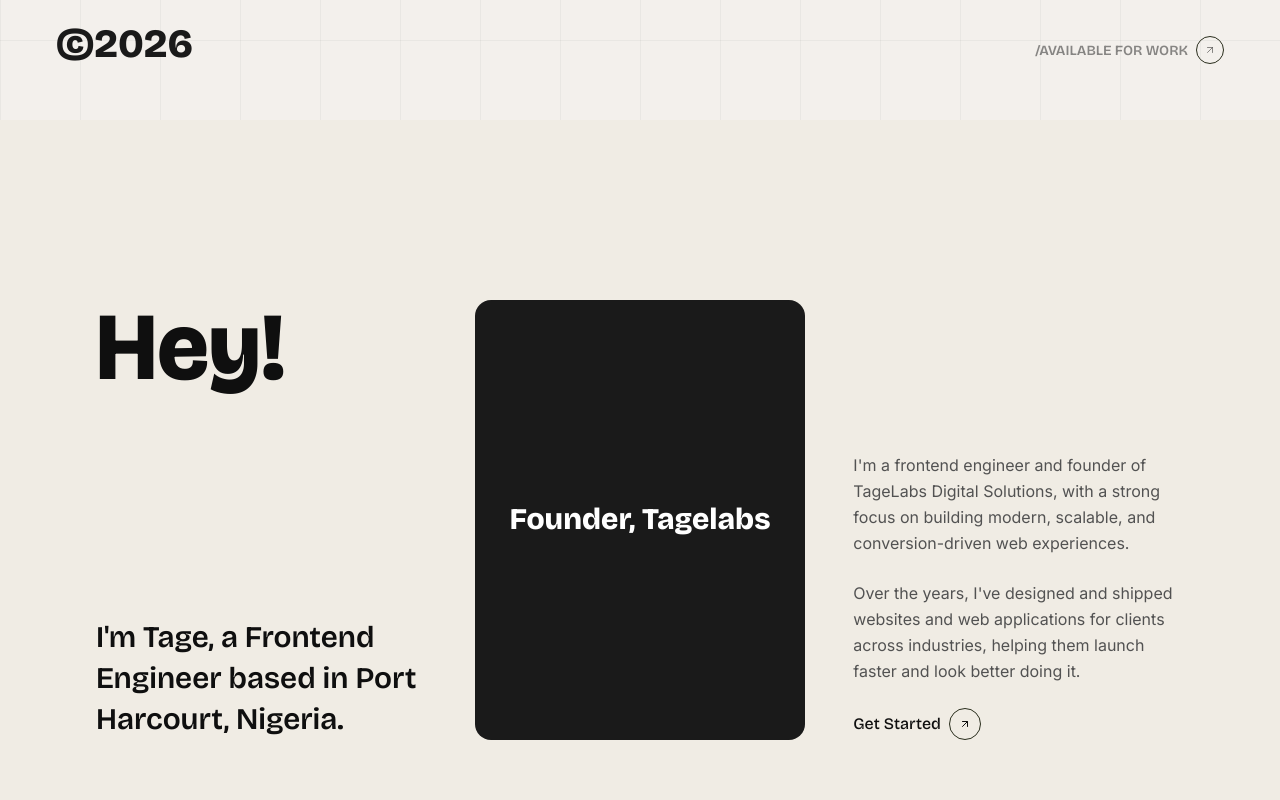
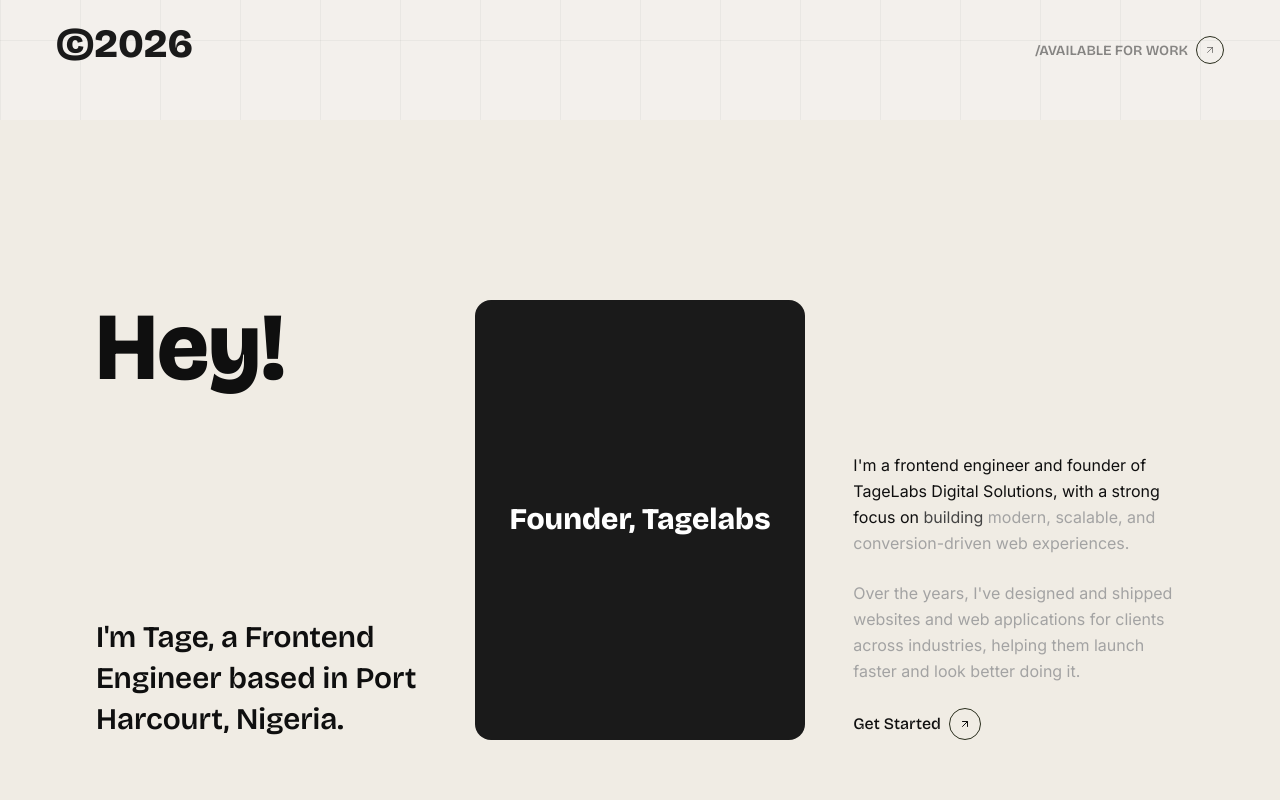
Before and after one commit to writefreak/tageportfolio, a Next.js app: page / in a window 1280 px wide. Shown: the part 680-1480 px from the top of the page. Built offline with nearby package versions, Linux system fonts and the light colour scheme.

Commit message:
update home page

```diff
--- a/components/Contact.tsx
+++ b/components/Contact.tsx
@@ -2,7 +2,8 @@
 
 import { ArrowUpRight, FolderGit2, Link2, Mail } from "lucide-react";
 import { useState } from "react";
-import { motion } from "framer-motion";
+import { motion, useInView } from "framer-motion";
+import { useRef } from "react";
 
 const contactLinks = [
   {
@@ -29,6 +30,9 @@
   const [form, setForm] = useState({ name: "", email: "", description: "" });
   const [sent, setSent] = useState(false);
 
+  const ref = useRef(null);
+  const isInView = useInView(ref, { once: false, margin: "-80px" });
+
   const handleSubmit = async () => {
     if (!form.name || !form.email || !form.description) return;
     setSent(true);
@@ -40,7 +44,13 @@
       id="contact"
       className="mx-auto max-w-5xl px-6 py-20 sm:px-8 sm:py-28"
     >
-      <div className="rounded-3xl border border-border bg-[#1a1a1a] px-8 py-14 sm:px-16 sm:py-20">
+      <motion.div
+        ref={ref}
+        className="rounded-3xl border border-border bg-[#1a1a1a] px-8 py-14 sm:px-16 sm:py-20"
+        initial={{ y: 40, opacity: 0 }}
+        animate={isInView ? { y: 0, opacity: 1 } : {}}
+        transition={{ duration: 0.65, ease: [0.16, 1, 0.3, 1] }}
+      >
         <div className="grid grid-cols-1 md:grid-cols-2 gap-16">
           {/* Left */}
           <div>
@@ -149,7 +159,7 @@
             </motion.button>
           </div>
         </div>
-      </div>
+      </motion.div>
     </section>
   );
 }
--- a/components/ui/about-me.tsx
+++ b/components/ui/about-me.tsx
@@ -1,15 +1,102 @@
 "use client";
 
-import { motion, useInView } from "framer-motion";
+import { motion, useScroll, useTransform } from "framer-motion";
 import { ArrowUpRight } from "lucide-react";
-import { useRef, useState } from "react";
+import { useEffect, useRef, useState } from "react";
+
+const p1Words =
+  "I'm a frontend engineer and founder of TageLabs Digital Solutions, with a strong focus on building modern, scalable, and conversion-driven web experiences.".split(
+    " ",
+  );
+const p2Words =
+  "Over the years, I've designed and shipped websites and web applications for clients across industries, helping them launch faster and look better doing it.".split(
+    " ",
+  );
+const allWords = [...p1Words, ...p2Words];
+
+function Word({
+  word,
+  start,
+  end,
+  scrollProgress,
+}: {
+  word: string;
+  start: number;
+  end: number;
+  scrollProgress: any;
+}) {
+  const color = useTransform(
+    scrollProgress,
+    [start, end],
+    ["#a3a3a3", "#0f0f0f"],
+  );
+  return (
+    <motion.span style={{ color }} className="inline-block mr-[0.28em]">
+      {word}
+    </motion.span>
+  );
+}
+
+function HighlightText({
+  words,
+  startProgress,
+  endProgress,
+  scrollProgress,
+}: {
+  words: string[];
+  startProgress: number;
+  endProgress: number;
+  scrollProgress: any;
+}) {
+  return (
+    <p className="md:text-base text-sm font-sans leading-relaxed">
+      {words.map((word, i) => {
+        const wordStart =
+          startProgress + (i / allWords.length) * (endProgress - startProgress);
+        const wordEnd =
+          startProgress +
+          ((i + 1) / allWords.length) * (endProgress - startProgress);
+        return (
+          <Word
+            key={i}
+            word={word}
+            start={wordStart}
+            end={wordEnd}
+            scrollProgress={scrollProgress}
+          />
+        );
+      })}
+    </p>
+  );
+}
 
 const AboutMe = () => {
   const cardRef = useRef(null);
+  const sectionRef = useRef(null);
   const [flipped, setFlipped] = useState(false);
 
+  useEffect(() => {
+    const set = () =>
+      document.documentElement.style.setProperty(
+        "--svh",
+        `${window.innerHeight * 0.01}px`,
+      );
+    set();
+    window.addEventListener("resize", set);
+    return () => window.removeEventListener("resize", set);
+  }, []);
+
+  const { scrollYProgress } = useScroll({
+    target: sectionRef,
+    offset: ["start start", "end end"],
+  });
+
+  const totalWords = allWords.length;
+  const p1End = p1Words.length / totalWords;
+
   return (
-    <section className="min-h-screen bg-[#f0ece4] px-8 md:px-16 lg:px-24 py-20 flex items-center">
+    <div ref={sectionRef} style={{ height: "calc(250 * var(--svh, 1vh))" }}>
+      <section className="sticky top-0 min-h-screen bg-[#f0ece4] px-8 md:px-16 lg:px-24 py-20 flex items-center">
         <div className="grid grid-cols-1 md:grid-cols-3 gap-12 w-full max-w-6xl mx-auto items-center">
           {/* Left */}
           <div className="flex flex-col justify-between h-full gap-32">
@@ -81,16 +168,18 @@
             transition={{ duration: 0.5, delay: 0.2 }}
             className="flex flex-col justify-end h-full gap-6 self-end"
           >
-          <p className="md:text-base text-sm font-sans text-neutral-600 leading-relaxed">
-            I'm a frontend engineer and founder of TageLabs Digital Solutions,
-            with a strong focus on building modern, scalable, and
-            conversion-driven web experiences.
-          </p>
-          <p className="md:text-base text-sm font-sans text-neutral-600 leading-relaxed">
-            Over the years, I've designed and shipped websites and web
-            applications for clients across industries, helping them launch
-            faster and look better doing it.
-          </p>
+            <HighlightText
+              words={p1Words}
+              startProgress={0}
+              endProgress={p1End}
+              scrollProgress={scrollYProgress}
+            />
+            <HighlightText
+              words={p2Words}
+              startProgress={p1End}
+              endProgress={1}
+              scrollProgress={scrollYProgress}
+            />
             <button
               onClick={() => {
                 const phone = "2349169615448";
@@ -111,6 +200,7 @@
           </motion.div>
         </div>
       </section>
+    </div>
   );
 };
 
```
Lines whose indentation alone changed are shown as unchanged.
